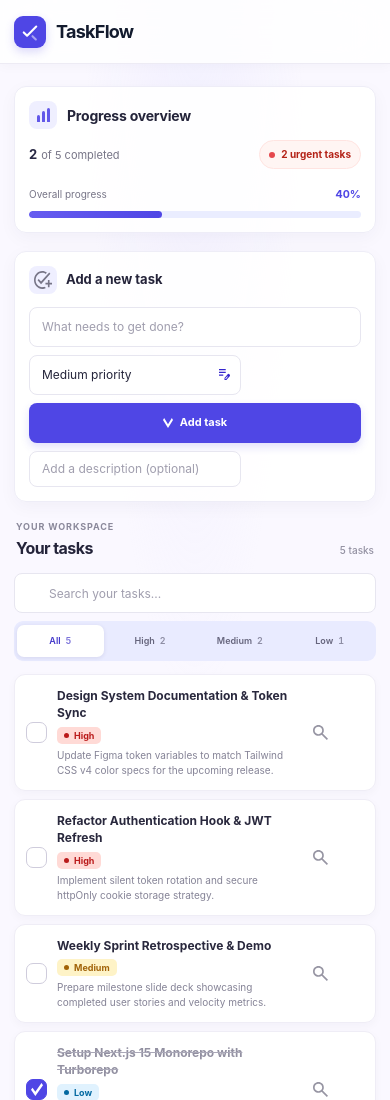
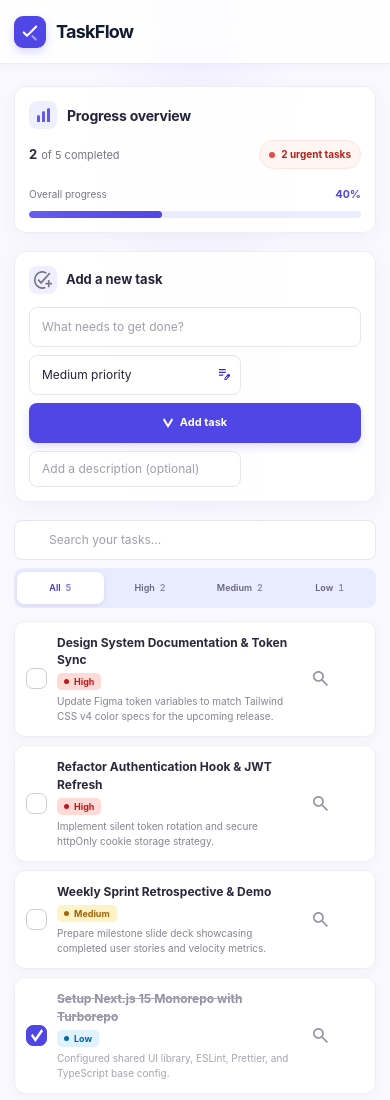
Before and after one commit to modewika1-star/Bootcamp-Task-1, a React (Vite) app: page / in a window 390 px wide. Shown: the top 1100 px of the page. Built offline with nearby package versions, Linux system fonts and the light colour scheme.

Commit message:
Polish TaskFlow responsive layout

```diff
--- a/src/App.tsx
+++ b/src/App.tsx
@@ -58,7 +58,7 @@ function App() {
         </div>
       </header>
 
-      <main className="taskflow-shell mx-auto flex w-full max-w-[760px] flex-col gap-6 px-4 pb-10 pt-10 sm:pt-[88px]">
+      <main className="taskflow-shell mx-auto flex w-full max-w-[760px] flex-col gap-6 px-4 pb-10 pt-6">
         <section className="progress-card" aria-labelledby="progress-heading">
           <div className="progress-card__top">
             <div className="section-heading">
@@ -102,17 +102,7 @@ function App() {
 
         <TaskForm />
 
-        <section className="task-section" aria-labelledby="task-list-heading">
-          <div className="task-section__heading">
-            <div>
-              <p className="eyebrow">YOUR WORKSPACE</p>
-              <h2 id="task-list-heading">Your tasks</h2>
-            </div>
-            <span className="task-total">
-              {tasks.length} {tasks.length === 1 ? 'task' : 'tasks'}
-            </span>
-          </div>
-
+        <section className="task-section" aria-label="Task list">
           <SearchBar
             search={search}
             onSearchChange={setSearch}
```
